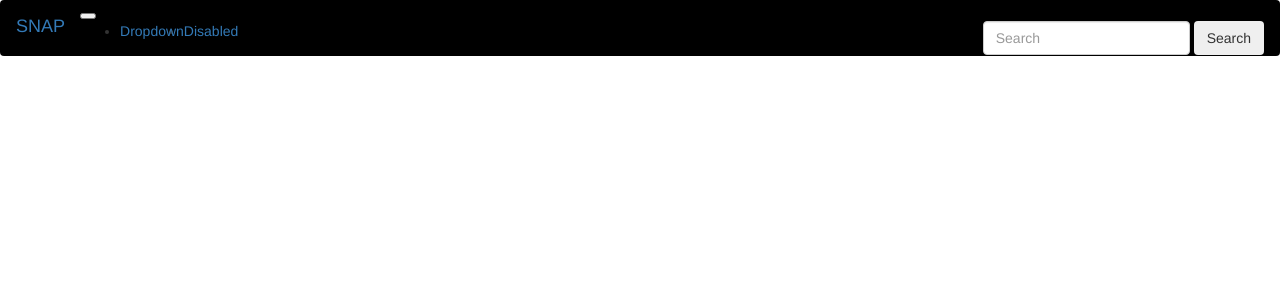
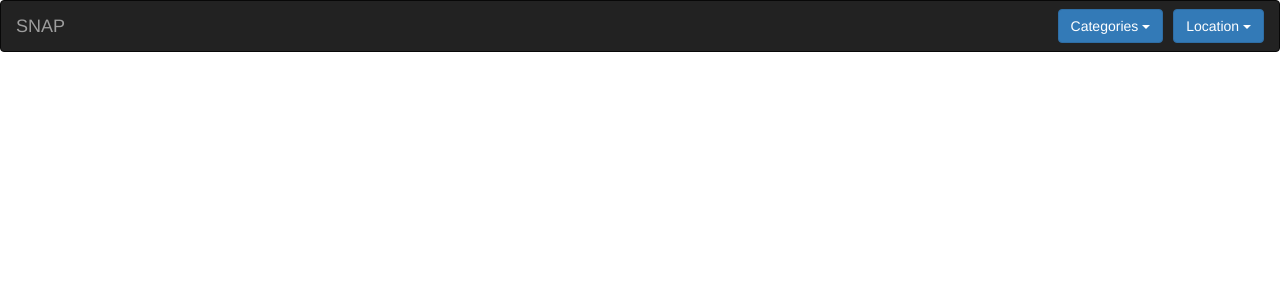
Before and after one commit to Imma7/Snap, a Django app: page / in a window 1280 px wide. Shown: the top 300 px of the page. Run offline with Django 3.2, Linux system fonts and the light colour scheme; data that the repository does not hold is empty; some libraries are stand-ins or nearby versions.

Commit message:
Added location url pattern

```diff
--- a/snapped/snap/models.py
+++ b/snapped/snap/models.py
@@ -2,6 +2,23 @@ from django.db import models
 import datetime as dt
 
 # Create your models here.
+
+
+class Category(models.Model):
+    category_name = models.CharField(max_length = 50)
+
+    def __str__(self):
+        return self.category_name
+
+class Location(models.Model):
+    location_name = models.CharField(max_length = 50)
+
+    def __str__(self):
+        return self.location_name
+
+    def save_location(self):
+        self.save()
+
 class Image(models.Model):
     image = models.ImageField(upload_to = 'gallery/', blank = True)
     img_name = models.CharField(max_length = 30)
@@ -19,18 +36,11 @@ class Image(models.Model):
        images = cls.objects.order_by('-pub_date')
        return images
 
+    @classmethod
+    def filter_location(cls, location):
+        images = cls.objects.filter(location__image_location__istartswith=location)
+        return images
+
 
     def __str__(self):
         return self.img_name
-
-class Category(models.Model):
-    category_name = models.CharField(max_length = 50)
-
-    def __str__(self):
-        return self.category_name
-
-class Location(models.Model):
-    location_name = models.CharField(max_length = 50)
-
-    def __str__(self):
-        return self.location_name
--- a/snapped/snap/templates/navbar.html
+++ b/snapped/snap/templates/navbar.html
@@ -6,35 +6,32 @@
   <meta name="viewport" content="width=device-width, initial-scale=1">
 </head>
 <body>
-    <nav class="navbar navbar-dark bg-dark" style="background-color: black;">
-        <a class="navbar-brand" href="#">SNAP</a>
-        <button class="navbar-toggler" type="button" data-toggle="collapse" data-target="#navbarSupportedContent" aria-controls="navbarSupportedContent" aria-expanded="false" aria-label="Toggle navigation">
-          <span class="navbar-toggler-icon"></span>
-        </button>
+<nav class="navbar navbar-inverse">
+  <div class="container-fluid">
+    <div class="navbar-header">
+      <a class="navbar-brand" href="{% url 'index' %}">SNAP</a>
+    </div>
 
-        <div class="collapse navbar-collapse" id="navbarSupportedContent">
-          <ul class="navbar-nav mr-auto">
+    <div class="dropdown" style="padding-top: 8px; float:right;">
+      <button class="btn btn-primary dropdown-toggle" type="button" data-toggle="dropdown">Location
+      <span class="caret"></span></button>
+      <ul class="dropdown-menu">
+        <li><a href="/location/Nairobi">Nairobi</a></li>
+        <li><a href="/location/Nakuru">Nakuru</a></li>
+        <li><a href="/location/Kisumu">Kisumu</a></li>
+      </ul>
+    </div>
 
-            <li class="nav-item dropdown">
-              <a class="nav-link dropdown-toggle" href="#" id="navbarDropdown" role="button" data-toggle="dropdown" aria-haspopup="true" aria-expanded="false">
-                Dropdown
-              </a>
-              <div class="dropdown-menu" aria-labelledby="navbarDropdown">
-                <a class="dropdown-item" href="#">Action</a>
-                <a class="dropdown-item" href="#">Another action</a>
-                <div class="dropdown-divider"></div>
-                <a class="dropdown-item" href="#">Something else here</a>
-              </div>
-            </li>
-            <li class="nav-item">
-              <a class="nav-link disabled" href="#">Disabled</a>
-            </li>
-          </ul>
-          <form class="form-inline my-2 my-lg-0" style="float:right;">
-            <input class="form-control mr-sm-2" type="search" placeholder="Search" aria-label="Search">
-            <button class="btn btn-outline-success my-2 my-sm-0" type="submit" >Search</button>
-          </form>
-        </div>
-      </nav>
+      <div class="dropdown" style="padding-top: 8px; padding-right:10px; float:right;">
+        <button class="btn btn-primary dropdown-toggle" type="button" data-toggle="dropdown">Categories
+        <span class="caret"></span></button>
+        <ul class="dropdown-menu">
+          <li><a href="#">HTML</a></li>
+          <li><a href="#">CSS</a></li>
+          <li><a href="#">JavaScript</a></li>
+        </ul>
+      </div>
+  </div>
+</nav>
 </body>
 </html>
--- a/snapped/snap/urls.py
+++ b/snapped/snap/urls.py
@@ -6,6 +6,7 @@ from django.conf.urls.static import static
 urlpatterns=[
     url('^$', views.index, name='index'),
     # url(r'^search/', views.search, name = 'search'),
+    url(r'^location/(?P<location>.*)',views.get_location, name = 'location'),
 ]
 
 if settings.DEBUG:
--- a/snapped/snap/views.py
+++ b/snapped/snap/views.py
@@ -10,6 +10,13 @@ def index(request):
 
     return render(request, 'index.html', {"image":image})
 
+def get_location(request, location):
+    image = Image.filter_location(location)
+    return render(request, 'location.html', locals())
+
+
+
+
 def convert_dates(dates):
     # Function that gets the weekday number for the date.
     day_number = dt.date.weekday(dates)
```
Also changed, not shown: snapped/snap/templates/location.html (added, +8 -0 lines), snapped/snap/static/css/snap.css (line endings or trailing spaces).
